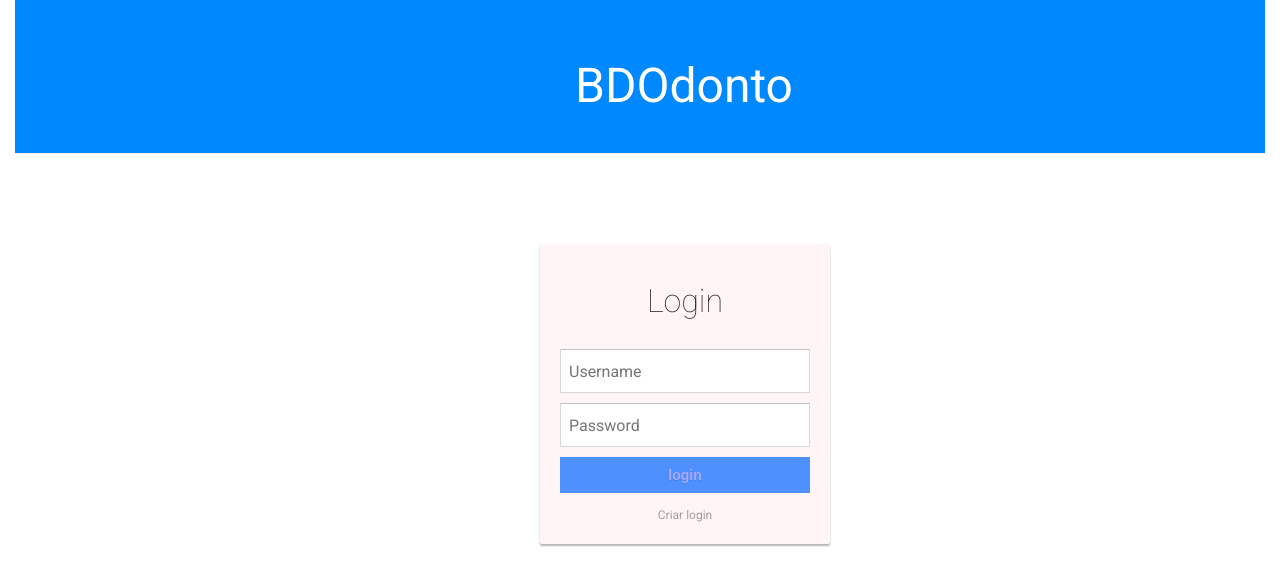
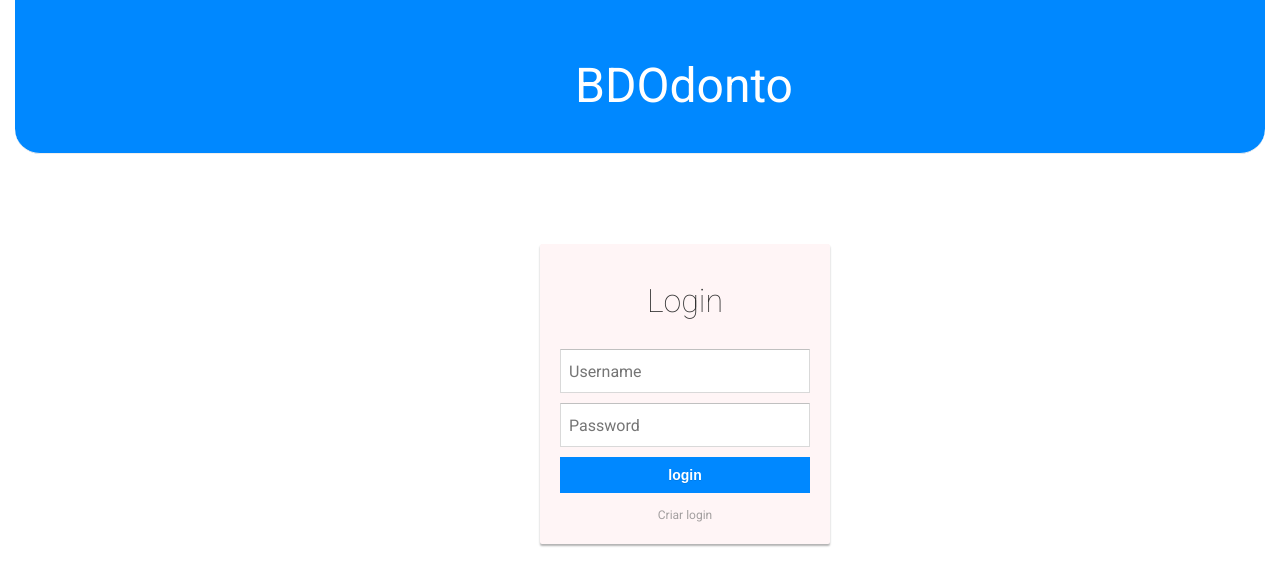
Before and after one commit to FACTOSolution/bdOdonto, a Django app: page /accounts/login/ in a window 1280 px wide. Shown: the top 586 px of the page. Run offline with Django 3.2, Linux system fonts and the light colour scheme; parts of the project's set-up code (start-up, migrations or seed data) failed here and were passed over; some libraries are stand-ins or nearby versions.

Commit message:
Updating template's style

```diff
--- a/bdOdonto/sistema_fichas/static/css/base.css
+++ b/bdOdonto/sistema_fichas/static/css/base.css
@@ -17,6 +17,8 @@ body {
     margin-top: 0;
     padding: 40px 40px 20px 40px;
 	font-family: 'Roboto', sans-serif;
+	border-bottom-left-radius: 25px;
+	border-bottom-right-radius: 25px;
 }
 
 .page-header h1, .page-header h1 a, .page-header h1 a:visited, .page-header h1 a:active {
--- a/bdOdonto/sistema_fichas/static/css/login.css
+++ b/bdOdonto/sistema_fichas/static/css/login.css
@@ -60,9 +60,9 @@ body {
 
 .login-submit {
   border: 0px;
-  color: #AAf;
+  color: #FFFFFF;
   text-shadow: 0 1px rgba(0,0,0,0.1);
-  background-color: #4d90fe;
+  background-color: #0088FF;
 }
 
 .login-submit:hover {
```
